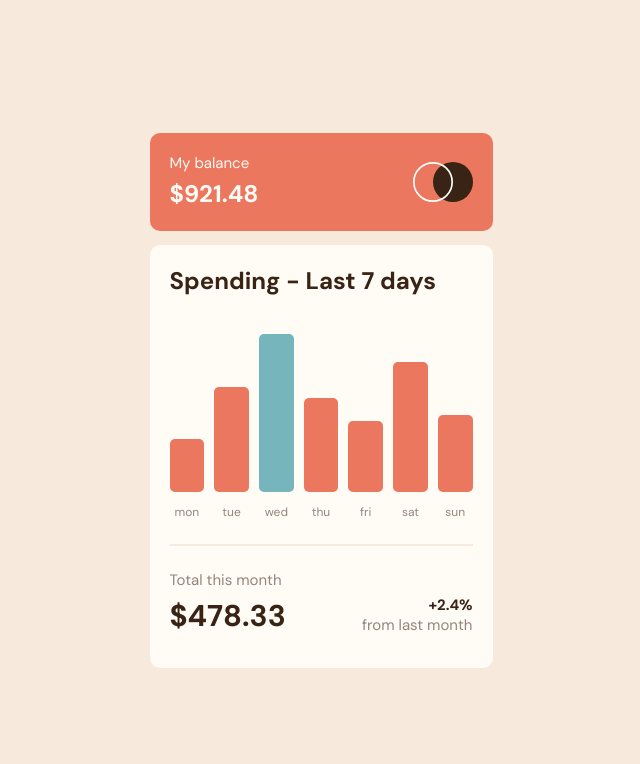
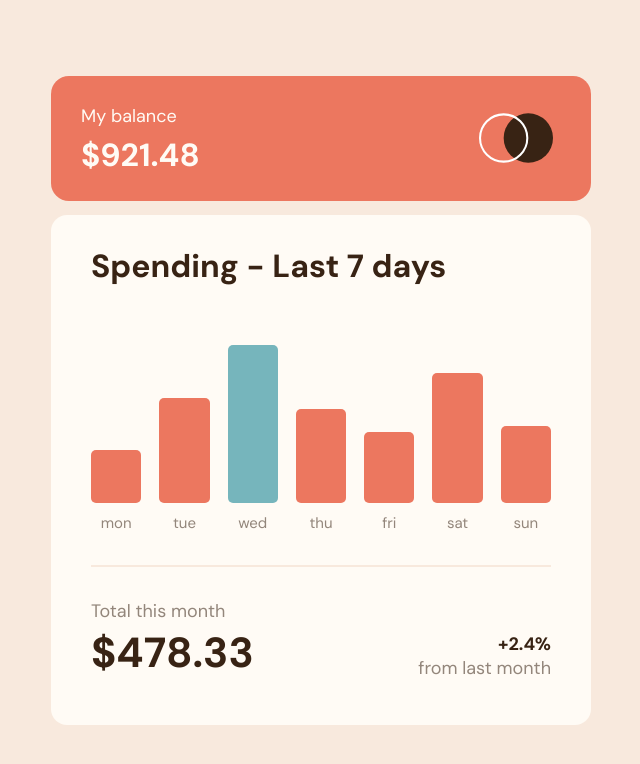
Before and after one commit to solvedbiscuit71/expenses-chart-component, a plain HTML site: page index.html in a window 1280 px wide. Shown: the whole page, without its empty margins (319-959 px from the left). Drawn offline with Linux system fonts and the light colour scheme.

Commit message:
⚡completed desktop view

```diff
--- a/src/main.css
+++ b/src/main.css
@@ -27,7 +27,7 @@
 
 body {
   margin: 0;
-  padding: 1rem;
+  padding: 0;
 
   background-color: var(--clr-orange);
 
@@ -45,10 +45,10 @@ body {
 
 header {
   margin: 0;
-  padding: 1.25rem;
+  padding: 1.25em;
 
   background-color: var(--clr-red);
-  border-radius: 0.625rem;
+  border-radius: 0.625em;
 
   display: flex;
   justify-content: space-between;
@@ -239,3 +239,86 @@ main {
 
   color: var(--clr-brown-700);
 }
+
+@media (min-width: 720px) {
+  body {
+    grid-template-columns: 540px;
+    grid-template-rows: 125px 510px;
+  }
+
+  header {
+    margin: 0;
+    padding: 1.75em 1.875em;
+
+    border-radius: 1.125em;
+  }
+
+  header h1 {
+    font-size: 2rem;
+  }
+
+  header h1 > span {
+    font-size: 1.125rem;
+  }
+
+  header img {
+    margin-right: 0.5em;
+
+    width: 74px;
+    height: 50px;
+  }
+
+  main {
+    margin: 0;
+    padding: 1.875em 2.5em;
+
+    border-radius: 1em;
+  }
+
+  .graph-container h1 {
+    margin-bottom: 0.4375em;
+    padding: 0;
+
+    font-size: 2rem;
+  }
+
+  .graph {
+    margin: 0.875em 0 2em;
+    padding: 0;
+
+    gap: 0.625em 1.125em;
+
+    grid-template-rows: 202px auto;
+    grid-template-columns: repeat(7, 1fr);
+  }
+
+  .label {
+    font-size: 0.9375rem;
+  }
+
+  .seperator {
+    margin: 2em 0;
+    padding: 0;
+  }
+
+  .summary {
+    margin-top: 2em;
+    padding: 0;
+  }
+
+  .summary h2 {
+    font-size: 1.125rem;
+  }
+
+  .summary-total {
+    gap: 0.125em;
+  }
+
+  .summary-total p {
+    font-size: 2.625rem;
+  }
+
+  .summary-last-month p {
+    font-size: 1.125rem;
+  }
+}
```
